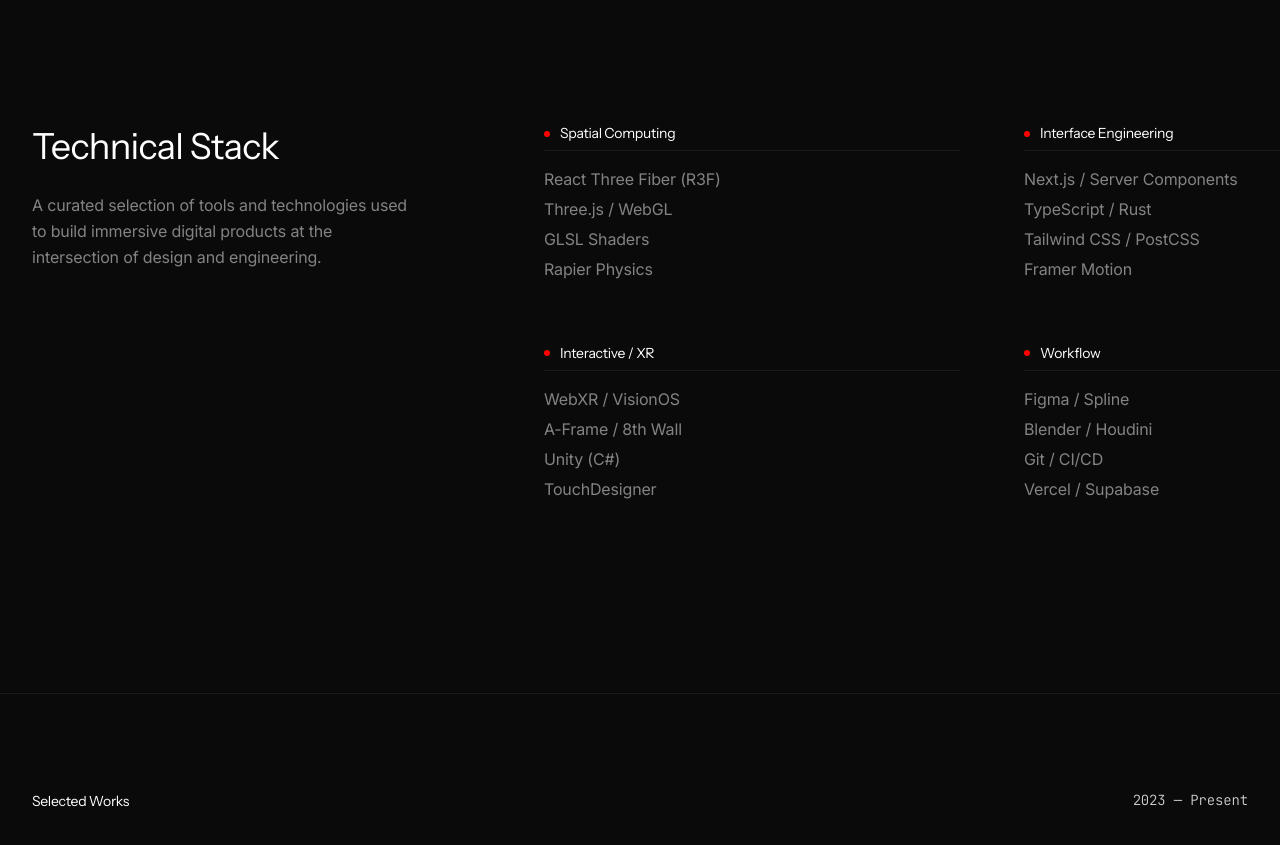
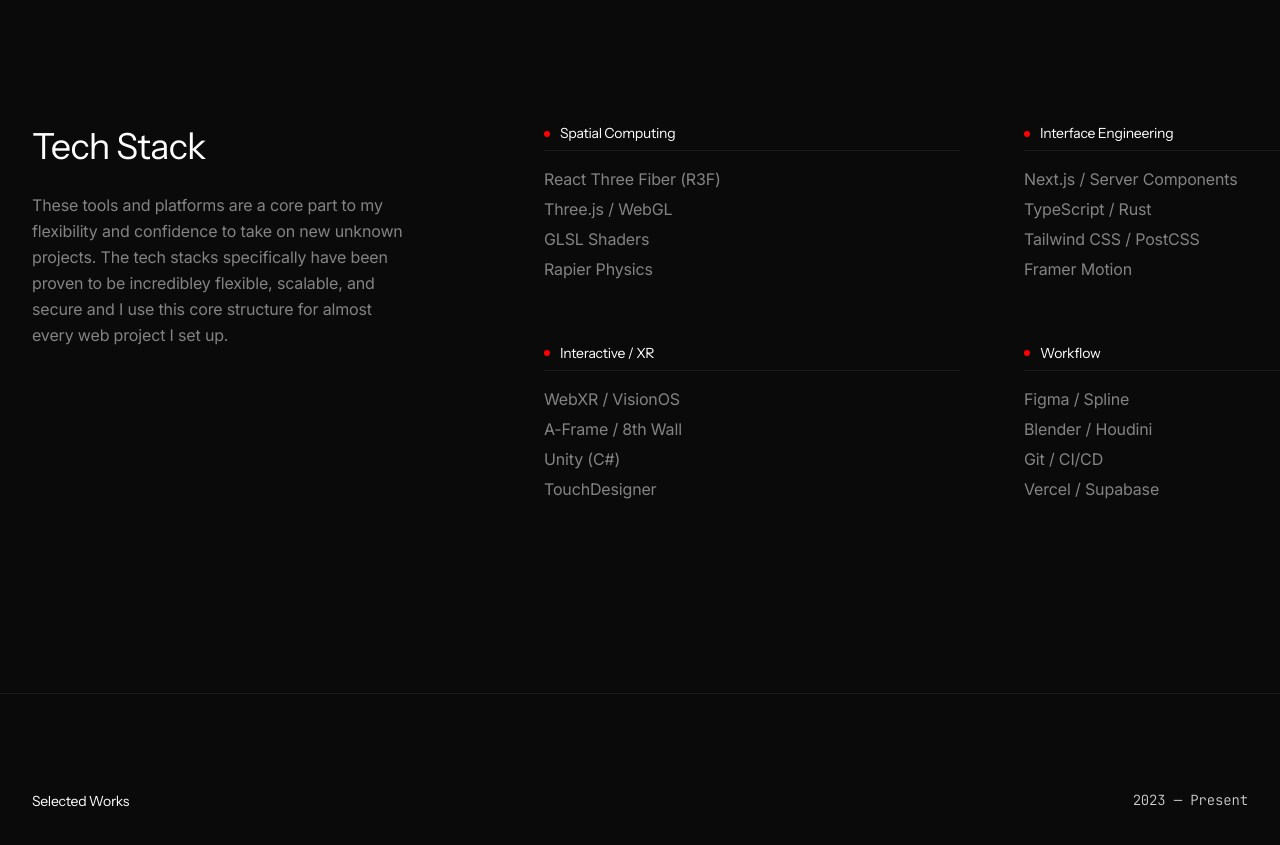
Before and after one commit to zpennachi/home, a Next.js app: page /new in a window 1280 px wide. Shown: the part 1480-2325 px from the top of the page. Built offline with nearby package versions, Linux system fonts and the light colour scheme; no server answers; the database is empty.

Commit message:
copy: update Tech Stack heading and paragraph content in ToolStack component

```diff
--- a/src/components/work/ToolStack.tsx
+++ b/src/components/work/ToolStack.tsx
@@ -5,10 +5,10 @@ export function ToolStack() {
 
                 <div className="lg:col-span-4 space-y-6">
                     <h2 className="text-2xl md:text-4xl font-light tracking-tight text-foreground">
-                        Technical Stack
+                        Tech Stack
                     </h2>
-                    <p className="text-muted-fg/80 text-base font-normal leading-relaxed max-w-sm">
-                        A curated selection of tools and technologies used to build immersive digital products at the intersection of design and engineering.
+                    <p className="text-muted-fg/80 text-base font-normal leading-relaxed">
+                        These tools and platforms are a core part to my flexibility and confidence to take on new unknown projects. The tech stacks specifically have been proven to be incredibley flexible, scalable, and secure and I use this core structure for almost every web project I set up.
                     </p>
                 </div>
 
```
